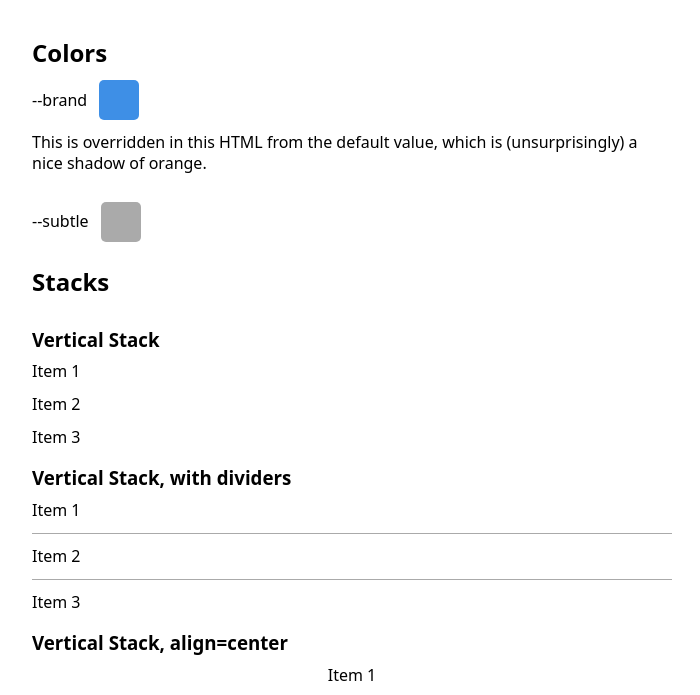
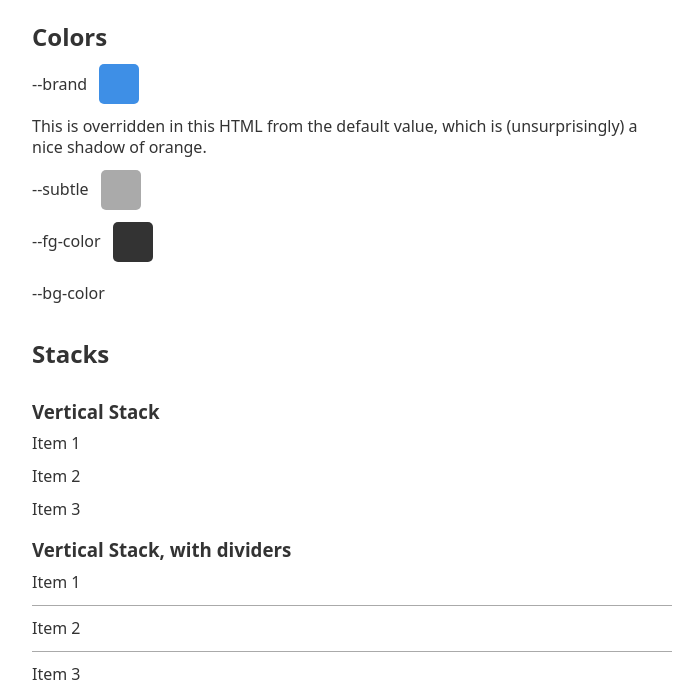
Before and after one commit to bomberstudios/css-library, a website: page index.html in a window 1280 px wide. Shown: the part 155-850 px from the top of the page, without its empty margins (288-988 px from the left). Drawn offline with Linux system fonts and the light colour scheme.

Commit message:
Fix text & bg color for dark theme

```diff
--- a/index.css
+++ b/index.css
@@ -13,6 +13,8 @@
   accent-color: var(--brand);
   --brand: light-dark(#f60, #f60);
   --subtle: light-dark(#aaa, #666);
+  --fg-color: light-dark(#333, #ddd);
+  --bg-color: light-dark(white, #151515);
 
   /* Typography */
   --font-family: system-ui, sans-serif;
@@ -20,10 +22,11 @@
   --line-height: 1.3;
 
   /* Visual */
-  --shadow-small: 0 1px 3px rgba(0, 0, 0, 0.3);
-  --shadow-medium: 0 2px calc(var(--gap) / 2) rgba(0, 0, 0, 0.3);
-  --shadow-large: 0 5px var(--gap) rgba(0, 0, 0, 0.3);
-  --shadow-center: 0 0 var(--gap) rgba(0, 0, 0, 0.3);
+  --shadow-color: light-dark(rgba(0, 0, 0, 0.3), rgba(255, 255, 255, 0.3));
+  --shadow-small: 0 1px 3px var(--shadow-color);
+  --shadow-medium: 0 2px calc(var(--gap) / 2) var(--shadow-color);
+  --shadow-large: 0 5px var(--gap) var(--shadow-color);
+  --shadow-center: 0 0 var(--gap) var(--shadow-color);
 }
 
 /* Reset */
@@ -31,7 +34,6 @@
   margin: 0;
   padding: 0;
   list-style: none;
-  -webkit-font-smoothing: antialiased;
   box-sizing: border-box;
   outline: none;
   border: none;
@@ -49,6 +51,8 @@ body {
   font-size: var(--font-size);
   display: flex;
   flex-direction: column;
+  color: var(--fg-color);
+  background-color: var(--bg-color);
 }
 
 /* Layout */
@@ -152,7 +156,7 @@ a {
   }
 }
 p {
-  margin: 0 0 1em 0;
+  /* margin: 0 0 1em 0; */
 }
 
 /* UI Elements */
@@ -178,7 +182,7 @@ button,
 }
 
 card {
-  background-color: white;
+  background-color: var(--bg-color);
   border: 1px solid var(--subtle);
   border-radius: var(--radius);
   padding: var(--padding-large);
--- a/index.html
+++ b/index.html
@@ -53,6 +53,14 @@
       <hstack>
         <span>--subtle</span>
         <div class="chip" style="background-color: var(--subtle)"></div>
+      </hstack>
+      <hstack>
+        <span>--fg-color</span>
+        <div class="chip" style="background-color: var(--fg-color)"></div>
+      </hstack>
+      <hstack>
+        <span>--bg-color</span>
+        <div class="chip" style="background-color: var(--bg-color)"></div>
       </hstack>
     </vstack>
 
@@ -126,9 +134,12 @@
     </hstack>
 
     <h3>Z Stack</h3>
+    <vstack>
       <p>Great if you need to stack a bunch of elements on top of each other</p>
       <zstack>
-      <div style="width: 150px; height: 150px; background-color: var(--brand)">
+        <div
+          style="width: 150px; height: 150px; background-color: var(--brand)"
+        >
           1
         </div>
         <div
@@ -150,6 +161,7 @@
           3
         </div>
       </zstack>
+    </vstack>
 
     <h3>Nested Stacks</h3>
     <vstack>
```
Lines whose indentation alone changed are shown as unchanged.
